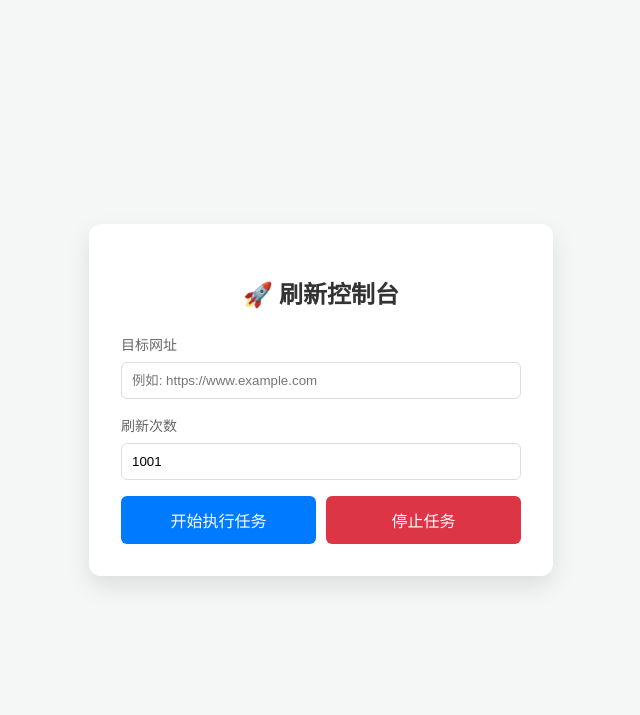
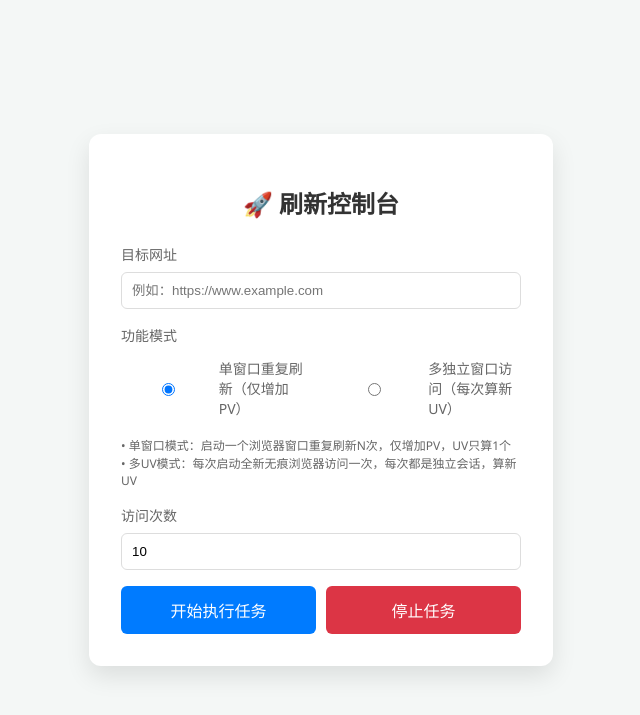
Before and after one commit to PenDaBai/web-refresh-tool, a Flask app: page / in a window 1280 px wide. Shown: the top 715 px of the page, without its empty margins (319-959 px from the left). Run offline with Flask 3, Linux system fonts and the light colour scheme.

Commit message:
新增多UV模式：支持每次独立无痕窗口访问，算新UV

```diff
--- a/app.py
+++ b/app.py
@@ -7,6 +7,9 @@ from selenium import webdriver
 app = Flask(__name__)
 
 # --- 全局状态管理 ---
+import tempfile
+import shutil
+
 class TaskStatus:
     def __init__(self):
         self.is_running = False
@@ -17,6 +20,7 @@ class TaskStatus:
         self.message = "等待任务开始..."
         self.stop_requested = False
         self.driver = None
+        self.mode = "pv"
 
 status = TaskStatus()
 
@@ -29,8 +33,8 @@ USER_AGENTS = [
     "Mozilla/5.0 (Linux; Android 10; SM-G973F) AppleWebKit/537.36 (KHTML, like Gecko) Chrome/90.0.4430.91 Mobile Safari/537.36"
 ]
 
-def brush_logic(url, count):
-    """核心刷量逻辑：打开浏览器访问并刷新指定次数"""
+def brush_logic(url, count, mode="pv"):
+    """核心刷量逻辑：支持单窗口刷PV和多独立窗口刷UV两种模式"""
     global status
     status.is_running = True
     status.progress = 0
@@ -39,43 +43,99 @@ def brush_logic(url, count):
     status.current_scene = url
     status.message = "正在运行..."
     status.stop_requested = False
+    status.mode = mode
 
     try:
-        # 初始化Chrome浏览器，添加启动参数解决黑屏问题和权限问题
-        chrome_options = webdriver.ChromeOptions()
-        chrome_options.add_argument("--start-maximized")  # 启动时最大化
-        chrome_options.add_argument("--disable-gpu")  # 禁用GPU加速，解决黑屏
-        chrome_options.add_argument("--no-sandbox")  # 禁用沙箱模式
-        chrome_options.add_argument("--disable-dev-shm-usage")  # 解决资源限制问题
-        # Selenium 4.6+ 内置自动驱动管理，不需要额外安装驱动
-        status.driver = webdriver.Chrome(options=chrome_options)
-        # 首次打开网址
-        status.driver.get(url)
-        status.success_count += 1
+        if mode == "pv":
+            # 单窗口重复刷新模式（原逻辑）
+            chrome_options = webdriver.ChromeOptions()
+            chrome_options.add_argument("--start-maximized")
+            chrome_options.add_argument("--disable-gpu")
+            chrome_options.add_argument("--no-sandbox")
+            chrome_options.add_argument("--disable-dev-shm-usage")
+            status.driver = webdriver.Chrome(options=chrome_options)
+            # 首次打开网址
+            status.driver.get(url)
+            status.success_count = 1
+            status.progress = int((1 / count) * 100)
 
-        for i in range(2, count + 1):
-            # 检查是否需要停止任务
-            if status.stop_requested:
-                break
+            for i in range(2, count + 1):
+                if status.stop_requested:
+                    break
+                try:
+                    status.driver.refresh()
+                    status.success_count += 1
+                except Exception:
+                    pass
+                status.progress = int((i / count) * 100)
+                time.sleep(random.uniform(1, 3))
 
-            try:
-                # 刷新页面
-                status.driver.refresh()
-                status.success_count += 1
-            except Exception:
-                pass
+            # 关闭浏览器
+            status.driver.quit()
+            status.driver = None
 
-            # 更新进度
-            status.progress = int((i / count) * 100)
-            # 随机延迟 1s - 3s，模拟真实操作
-            time.sleep(random.uniform(1, 3))
+        elif mode == "uv":
+            # 多独立窗口刷UV模式：每次启动全新无痕浏览器访问一次
+            for i in range(1, count + 1):
+                if status.stop_requested:
+                    break
+                temp_dir = None
+                try:
+                    # 创建临时目录作为独立用户数据目录，完全隔离会话
+                    temp_dir = tempfile.mkdtemp()
+                    chrome_options = webdriver.ChromeOptions()
+                    chrome_options.add_argument("--incognito")  # 无痕模式
+                    chrome_options.add_argument(f"--user-data-dir={temp_dir}")  # 独立数据目录
+                    chrome_options.add_argument("--new-window")  # 新窗口打开
+                    chrome_options.add_argument("--disable-gpu")
+                    chrome_options.add_argument("--no-sandbox")
+                    chrome_options.add_argument("--disable-dev-shm-usage")
+                    chrome_options.add_argument("--window-size=800,600")  # 固定窗口大小，避免占满屏幕
 
-        # 任务完成后关闭浏览器
-        status.driver.quit()
-        status.driver = None
+                    # 启动全新浏览器
+                    status.driver = webdriver.Chrome(options=chrome_options)
+                    status.driver.get(url)
+                    status.success_count += 1
+
+                    # 等待页面加载完成（1-2秒模拟用户停留）
+                    time.sleep(random.uniform(1, 2))
+
+                    # 关闭当前浏览器
+                    status.driver.quit()
+                    status.driver = None
+
+                    # 删除临时目录，清理数据
+                    shutil.rmtree(temp_dir)
+
+                except Exception as e:
+                    # 出错清理资源
+                    if status.driver:
+                        try:
+                            status.driver.quit()
+                        except:
+                            pass
+                    if temp_dir:
+                        try:
+                            shutil.rmtree(temp_dir)
+                        except:
+                            pass
+                    continue
+
+                # 更新进度
+                status.progress = int((i / count) * 100)
+                # 每次访问间隔1-3秒，模拟不同用户访问间隔
+                time.sleep(random.uniform(1, 3))
+
     except Exception as e:
         status.message = f"任务出错: {str(e)}"
     finally:
+        # 最终清理资源
+        if status.driver:
+            try:
+                status.driver.quit()
+            except:
+                pass
+            status.driver = None
         status.is_running = False
         if status.stop_requested:
             status.message = "任务已手动停止"
@@ -95,12 +155,13 @@ def start():
     data = request.json
     url = data.get('url')
     count = int(data.get('count', 10))
+    mode = data.get('mode', 'pv')  # 模式参数，默认pv模式
     # 自动补全http/https前缀，支持短链接格式
     if not url.startswith(('http://', 'https://')):
         url = 'https://' + url
 
     # 开启新线程执行任务，避免阻塞 Web 服务
-    thread = threading.Thread(target=brush_logic, args=(url, count))
+    thread = threading.Thread(target=brush_logic, args=(url, count, mode))
     thread.start()
 
     return jsonify({"message": "任务已启动"})
--- a/templates/index.html
+++ b/templates/index.html
@@ -25,11 +25,26 @@
     <h2>🚀 刷新控制台</h2>
     <div class="input-group">
         <label>目标网址</label>
-        <input type="text" id="url" placeholder="例如: https://www.example.com">
+        <input type="text" id="url" placeholder="例如：https://www.example.com">
     </div>
     <div class="input-group">
-        <label>刷新次数</label>
-        <input type="number" id="count" value="1001">
+        <label>功能模式</label>
+        <div style="display: flex; gap: 20px; padding: 5px 0;">
+            <label style="display: flex; align-items: center; gap: 5px; cursor: pointer;">
+                <input type="radio" name="mode" value="pv" checked> 单窗口重复刷新（仅增加PV）
+            </label>
+            <label style="display: flex; align-items: center; gap: 5px; cursor: pointer;">
+                <input type="radio" name="mode" value="uv"> 多独立窗口访问（每次算新UV）
+            </label>
+        </div>
+        <div style="font-size: 12px; color: #666; margin-top: 5px;">
+            • 单窗口模式：启动一个浏览器窗口重复刷新N次，仅增加PV，UV只算1个<br>
+            • 多UV模式：每次启动全新无痕浏览器访问一次，每次都是独立会话，算新UV
+        </div>
+    </div>
+    <div class="input-group">
+        <label>访问次数</label>
+        <input type="number" id="count" value="10">
     </div>
     <div style="display: flex; gap: 10px;">
         <button id="startBtn" onclick="startTask()" style="flex: 1;">开始执行任务</button>
@@ -48,6 +63,7 @@
     async function startTask() {
         const url = document.getElementById('url').value;
         const count = document.getElementById('count').value;
+        const mode = document.querySelector('input[name="mode"]:checked').value;
 
         if(!url) { alert("请输入目标网址"); return; }
 
@@ -60,7 +76,7 @@
         const response = await fetch('/start', {
             method: 'POST',
             headers: {'Content-Type': 'application/json'},
-            body: JSON.stringify({url: url, count: count})
+            body: JSON.stringify({url: url, count: count, mode: mode})
         });
         const res = await response.json();
         if(res.error) { alert(res.error); document.getElementById('startBtn').disabled = false; }
```
